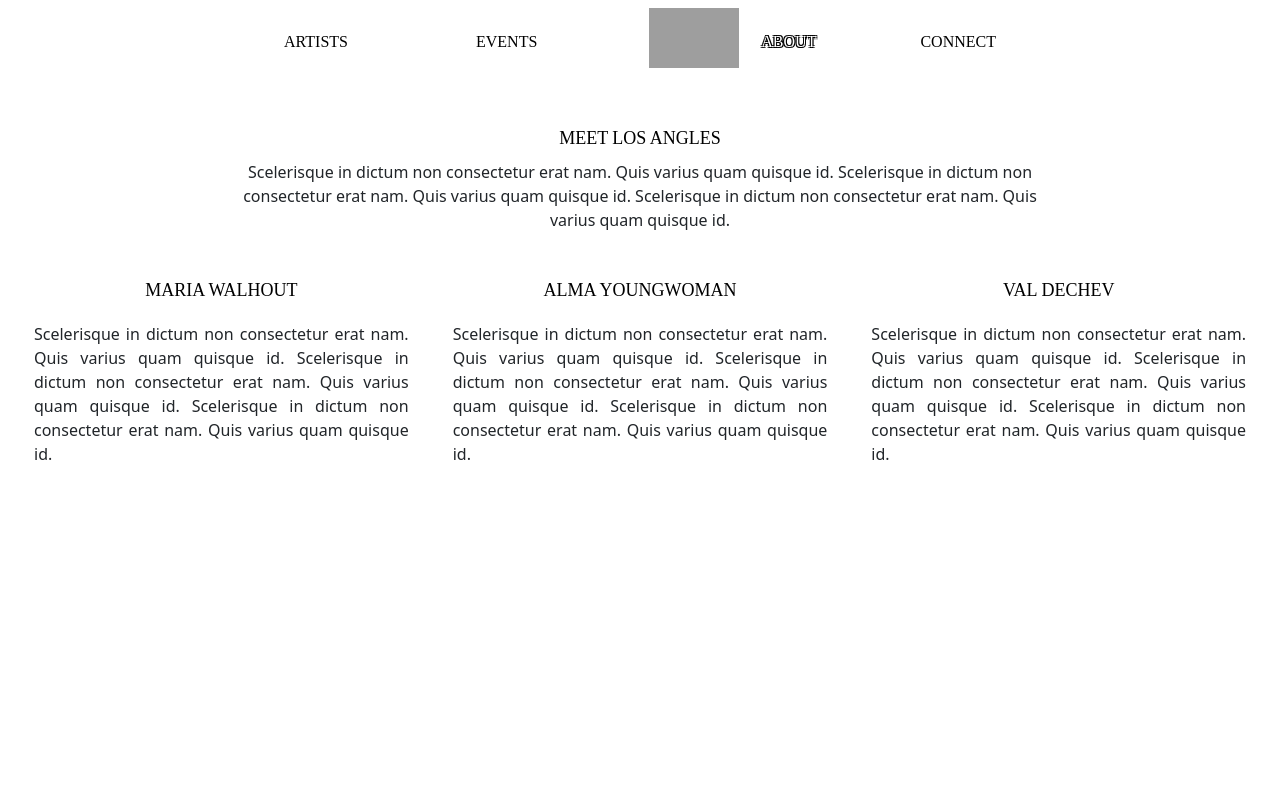
After one commit to Andriguez/losangleswebsite, a PHP site: page /about/index2.php in a window 1280 px wide. The commit adds this page. Run offline with PHP 8.4, Linux system fonts and the light colour scheme; some web fonts are replaced; grey boxes are pictures that could not be loaded.

Commit message:
working on  the about page

```diff
--- a/Webdev1_EndAssignment_IT2B_577147/app/controllers/aboutController.php
+++ b/Webdev1_EndAssignment_IT2B_577147/app/controllers/aboutController.php
@@ -4,7 +4,7 @@ require __DIR__ . '/Controller.php';
 class aboutController extends Controller
 {
     public function index(){
-        require __DIR__ . '/../views/about/index.php';
+        require __DIR__ . '/../views/about/index2.php';
 
 
     }
--- /dev/null
+++ b/Webdev1_EndAssignment_IT2B_577147/app/views/about/index2.php
@@ -0,0 +1,132 @@
+<html>
+<head>
+    <title>about us</title>
+</head>
+<body>
+<?php include __DIR__.'/../navbar.php'?>
+<div class="album px-4 py-5">
+        <div class="row">
+            <div class="col">
+                <div class="text-container">
+                    <a href="https://www.instagram.com/losanglescollective/"><span class="title">Meet Los Angles</span></a>
+                    <span class="description">Scelerisque in dictum non consectetur  erat nam. Quis varius quam quisque id. Scelerisque in dictum non consectetur  erat nam. Quis varius quam quisque id. Scelerisque in dictum non consectetur  erat nam. Quis varius quam quisque id.</span>
+                </div>
+            </div>
+        </div>
+        <div class="row">
+            <div class="col">
+                <img src="/media/artist1.png" alt="angle" id="angle-1">
+                <div class="name-container">
+                    <a href="#"><span class="title">Maria Walhout</span></a>
+                </div>
+                <div class="description-container">
+                    <span class="description">Scelerisque in dictum non consectetur  erat nam. Quis varius quam quisque id. Scelerisque in dictum non consectetur  erat nam. Quis varius quam quisque id. Scelerisque in dictum non consectetur  erat nam. Quis varius quam quisque id.</span>
+                </div>
+            </div>
+
+            <div class="col">
+                <div class="name-container">
+                    <a href="#"><span class="title">Alma YoungWoman</span></a>
+                </div>
+                <div class="description-container">
+                    <span class="description">Scelerisque in dictum non consectetur  erat nam. Quis varius quam quisque id. Scelerisque in dictum non consectetur  erat nam. Quis varius quam quisque id. Scelerisque in dictum non consectetur  erat nam. Quis varius quam quisque id.</span>
+                </div>
+            </div>
+
+            <div class="col">
+                <div class="name-container">
+                    <a class="name-link" href="#"><span class="title">Val Dechev</span></a>
+                </div>
+                <div class="description-container">
+                    <span class="description">Scelerisque in dictum non consectetur  erat nam. Quis varius quam quisque id. Scelerisque in dictum non consectetur  erat nam. Quis varius quam quisque id. Scelerisque in dictum non consectetur  erat nam. Quis varius quam quisque id.</span>
+                </div>
+                </div>
+            </div>
+        </div>
+<script>
+    document.addEventListener('DOMContentLoaded', function () {
+        const link = document.querySelector('.name-link');
+        const hoveredImage = document.getElementById('angle-1');
+
+        link.addEventListener('mouseover', function (event) {
+            const mouseX = event.clientX;
+            const mouseY = event.clientY;
+
+            // Set image position based on the cursor
+            //hoveredImage.style.left = mouseX + 'px';
+            //hoveredImage.style.top = mouseY + 'px';
+            hoveredImage.style.transform = `translate(${mouseX}px, ${mouseY}px)`;
+
+            // Display the image
+            hoveredImage.style.display = 'block';
+        });
+
+        link.addEventListener('mouseout', function () {
+            // Hide the image on mouseout
+            hoveredImage.style.display = 'none';
+        });
+    });
+</script>
+</body>
+</html>
+<style>
+    #about-link {
+        color: white !important; /* New text color on hover */
+        text-shadow:
+                -1px -1px 0 #000,
+                1px -1px 0 #000,
+                -1px 1px 0 #000,
+                1px 1px 0 #000000 !important;
+    }
+
+    .row{
+        margin-top: 10px;
+        margin-bottom: 45px;
+    }
+    .col{
+        margin: auto;
+        text-align: center;
+
+        a{
+            text-decoration: none;
+            color: black;
+        }
+
+        a:hover{
+            color: white !important;
+            text-shadow:
+                    -1px -1px 0 black,
+                    1px -1px 0 black,
+                    -1px 1px 0 black,
+                    1px 1px 0 black;
+        }
+        img{
+            display: none;
+            position: absolute;
+            max-width: 200px;
+            max-height: 200px;
+            pointer-events: none;
+            transition: transform 0.3s ease-in-out;
+        }
+        .title{
+            font-family: angles;
+            text-transform: uppercase;
+            display: block;
+            font-size: 18px!important;
+            margin-bottom: 8px;
+        }
+
+        .description-container{
+            text-align: justify;
+            padding: 10px;
+        }
+        .text-container{
+            max-width: 800px;
+            margin: auto;
+        }
+    }
+
+    body{
+        overflow: hidden;
+    }
+</style>
```
Also changed, not shown: Webdev1_EndAssignment_IT2B_577147/app/views/artists/index2.php (+1 -120 lines).
